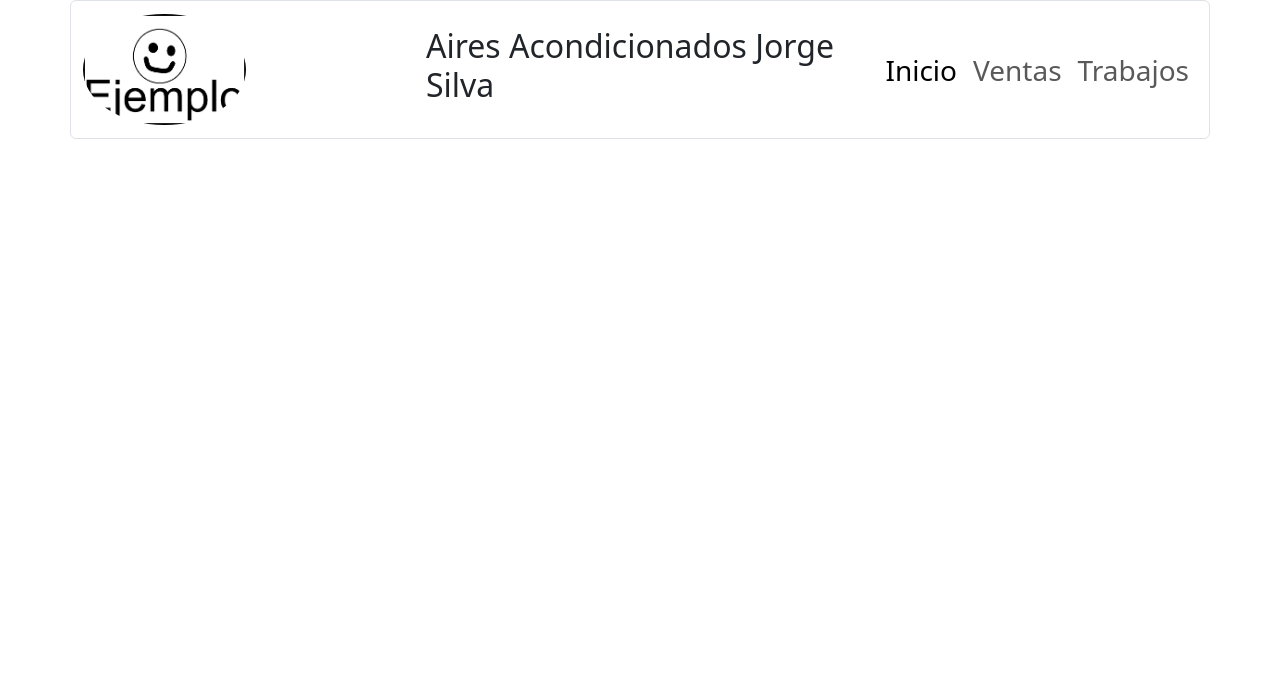
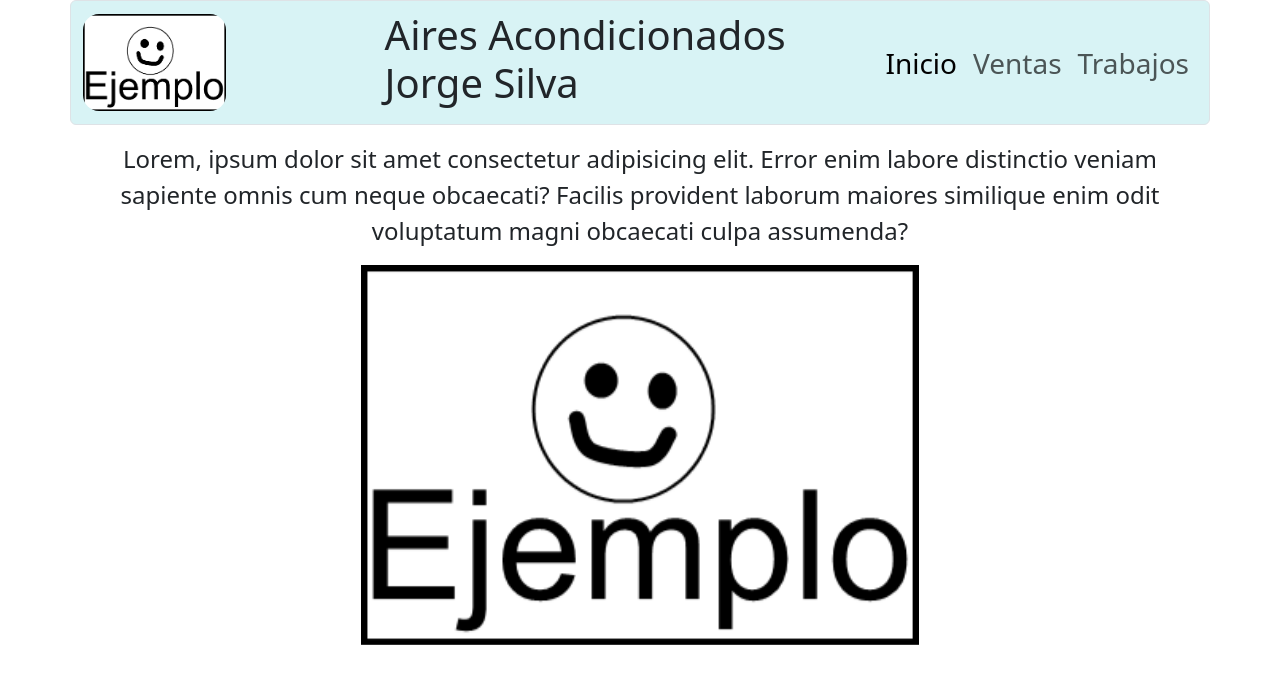
Before and after one commit to Weitrm/Aires-jorge, a website: page index.html in a window 1280 px wide. Drawn offline with nearby package versions, Linux system fonts and the light colour scheme.

Commit message:
ahora si

```diff
--- a/SCSS/_base.scss
+++ b/SCSS/_base.scss
@@ -21,3 +21,16 @@ $bg-azulclaro: #d8f3f5;
 $bg-rojo: #ad2828;
 
 $bg-rojoclaro: #ed7c7c;
+
+
+@mixin tablet {
+    @media (min-width: 768px) and (max-width: 991px) {
+        @content
+    }
+}
+
+@mixin desktop {
+    @media (min-width: 992px) {
+        @content
+    }
+}
--- a/SCSS/components/navbar.scss
+++ b/SCSS/components/navbar.scss
@@ -1,3 +1,3 @@
-.bg-azul {
-    background-color: $bg-azul;
+.colornav {
+    background-color: $bg-azulclaro;
 }
--- a/SCSS/main.scss
+++ b/SCSS/main.scss
@@ -1,4 +1,5 @@
 @import "base";
 
 
-@import "components/navbar"
+@import "components/navbar";
+@import "pages/index"
--- /dev/null
+++ b/SCSS/pages/index.scss
@@ -0,0 +1,15 @@
+.p-inicio {
+    display: flex;
+    font-size: 1.5rem;
+    margin-top: 1rem;
+    text-align: center;
+    @include tablet {
+        font-size: 2rem;
+    }
+}
+
+.carousel-size {
+    width: 50%;
+    margin-left: 25%;
+
+    }
--- a/index.html
+++ b/index.html
@@ -8,18 +8,19 @@
     <title>Aires Pando</title>
     <link href="https://cdn.jsdelivr.net/npm/bootstrap@5.3.3/dist/css/bootstrap.min.css" rel="stylesheet"
         integrity="sha384-QWTKZyjpPEjISv5WaRU9OFeRpok6YctnYmDr5pNlyT2bRjXh0JMhjY6hW+ALEwIH" crossorigin="anonymous">
+    <link rel="stylesheet" href="./CSS/styles.css">
 </head>
 
 <body>
     <header>
-        <nav class="container navbar navbar-expand-lg bg-azul border rounded">
+        <nav class="container navbar navbar-expand-lg colornav border rounded">
             <div class="container-fluid">
-                <a class="navbar-brand" href="./index.html"><img src="./img/Ejemplo.png" class="rounded-circle w-50" alt="Logo"></a>
+                <a class="navbar-brand" href="./index.html"><img src="./img/Ejemplo.png" class="rounded-4 w-50" alt="Logo"></a>
                 <button class="navbar-toggler" type="button" data-bs-toggle="collapse" data-bs-target="#navbarNav"
                     aria-controls="navbarNav" aria-expanded="false" aria-label="Toggle navigation">
                     <span class="navbar-toggler-icon"></span>
                 </button>
-                <h1 class="fs-2">Aires Acondicionados Jorge Silva</h1>
+                <h1 class="styles-h1">Aires Acondicionados Jorge Silva</h1>
                 <div class="collapse navbar-collapse justify-content-end" id="navbarNav">
                     <ul class="navbar-nav">
                         <li class="nav-item">
@@ -39,8 +40,31 @@
 
     </header>
 
-    <main>
+    <main class="container">
 
+        <p class="p-inicio">Lorem, ipsum dolor sit amet consectetur adipisicing elit. Error enim labore distinctio veniam sapiente omnis cum neque obcaecati? Facilis provident laborum maiores similique enim odit voluptatum magni obcaecati culpa assumenda?</p>
+
+        <div id="carouselExample" class="carousel slide carousel-size">
+            <div class="carousel-inner">
+              <div class="carousel-item active">
+                <img src="./img/Ejemplo.png" class="d-block w-100" alt="...">
+              </div>
+              <div class="carousel-item">
+                <img src="./img/Ejemplo.png" class="d-block w-100" alt="...">
+              </div>
+              <div class="carousel-item">
+                <img src="./img/Ejemplo.png" class="d-block w-100" alt="...">
+              </div>
+            </div>
+            <button class="carousel-control-prev" type="button" data-bs-target="#carouselExample" data-bs-slide="prev">
+              <span class="carousel-control-prev-icon" aria-hidden="true"></span>
+              <span class="visually-hidden">Previous</span>
+            </button>
+            <button class="carousel-control-next" type="button" data-bs-target="#carouselExample" data-bs-slide="next">
+              <span class="carousel-control-next-icon" aria-hidden="true"></span>
+              <span class="visually-hidden">Next</span>
+            </button>
+          </div>
 
         <script src="https://cdn.jsdelivr.net/npm/bootstrap@5.3.3/dist/js/bootstrap.bundle.min.js"
             integrity="sha384-YvpcrYf0tY3lHB60NNkmXc5s9fDVZLESaAA55NDzOxhy9GkcIdslK1eN7N6jIeHz"
```
Also changed, not shown: package.json (added, +15 -0 lines), CSS/styles.css, 2 other files.
